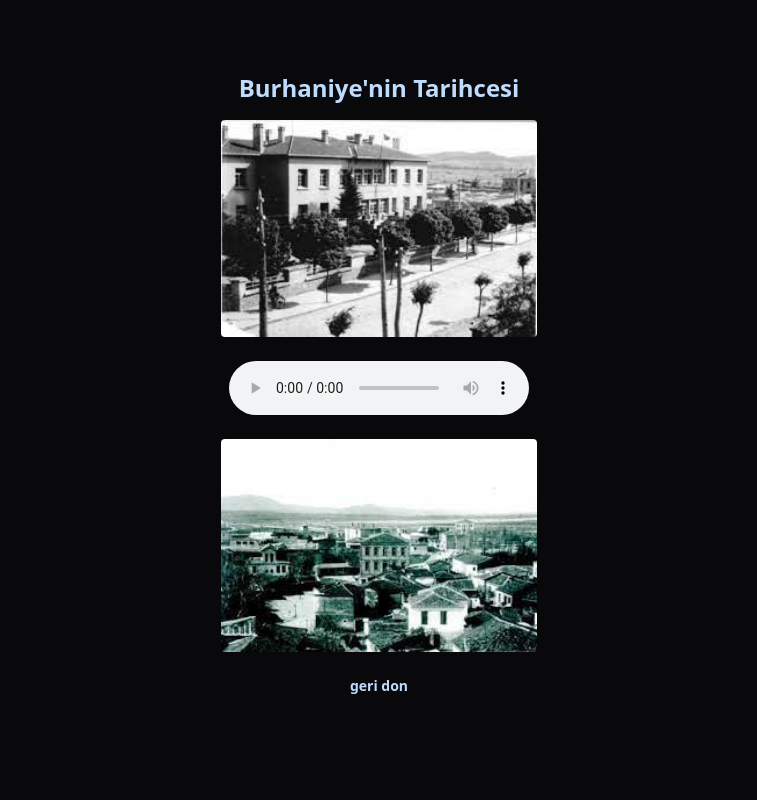
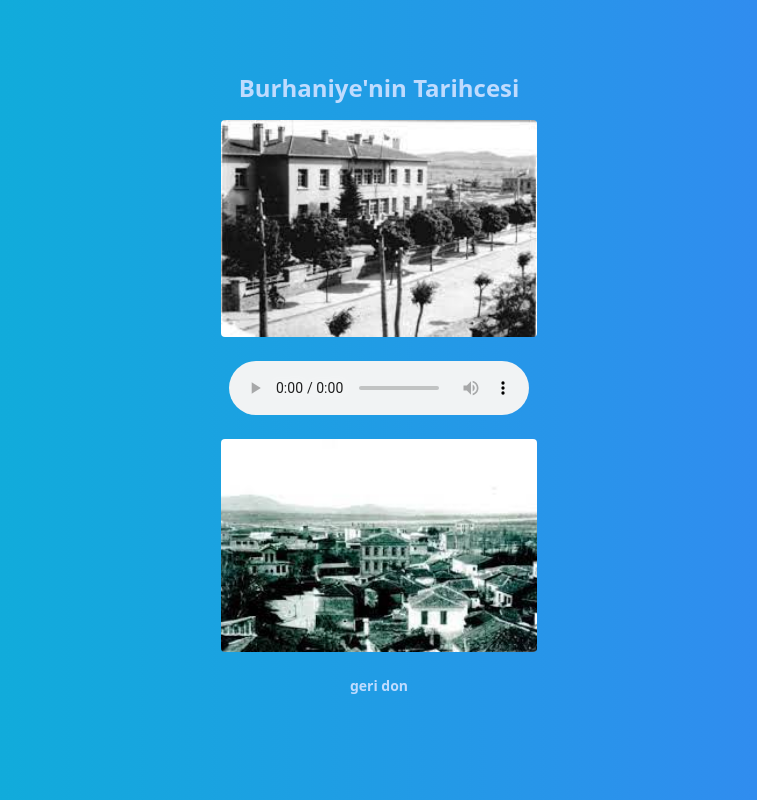
Before and after one commit to DogukanUrker/BurhaniyeAPP, a Flask app: page /tarihce in a window 1280 px wide. Shown: the whole page, without its empty margins (261-1018 px from the left). Run offline with Flask 3, Linux system fonts and the light colour scheme; some libraries are stand-ins or nearby versions.

Commit message:
bg color changed

```diff
--- a/templates/layout.html
+++ b/templates/layout.html
@@ -8,7 +8,7 @@
     <script src="https://cdn.tailwindcss.com"></script>
     <meta name="theme-color" content="#09090B" />
   </head>
-  <body class="bg-zinc-950">
+  <body class="bg-gradient-to-r from-cyan-500 to-blue-500 ">
     <div class="flex items-center justify-center h-screen ">
       {% block body %} {% endblock body %}
     </div>
```
